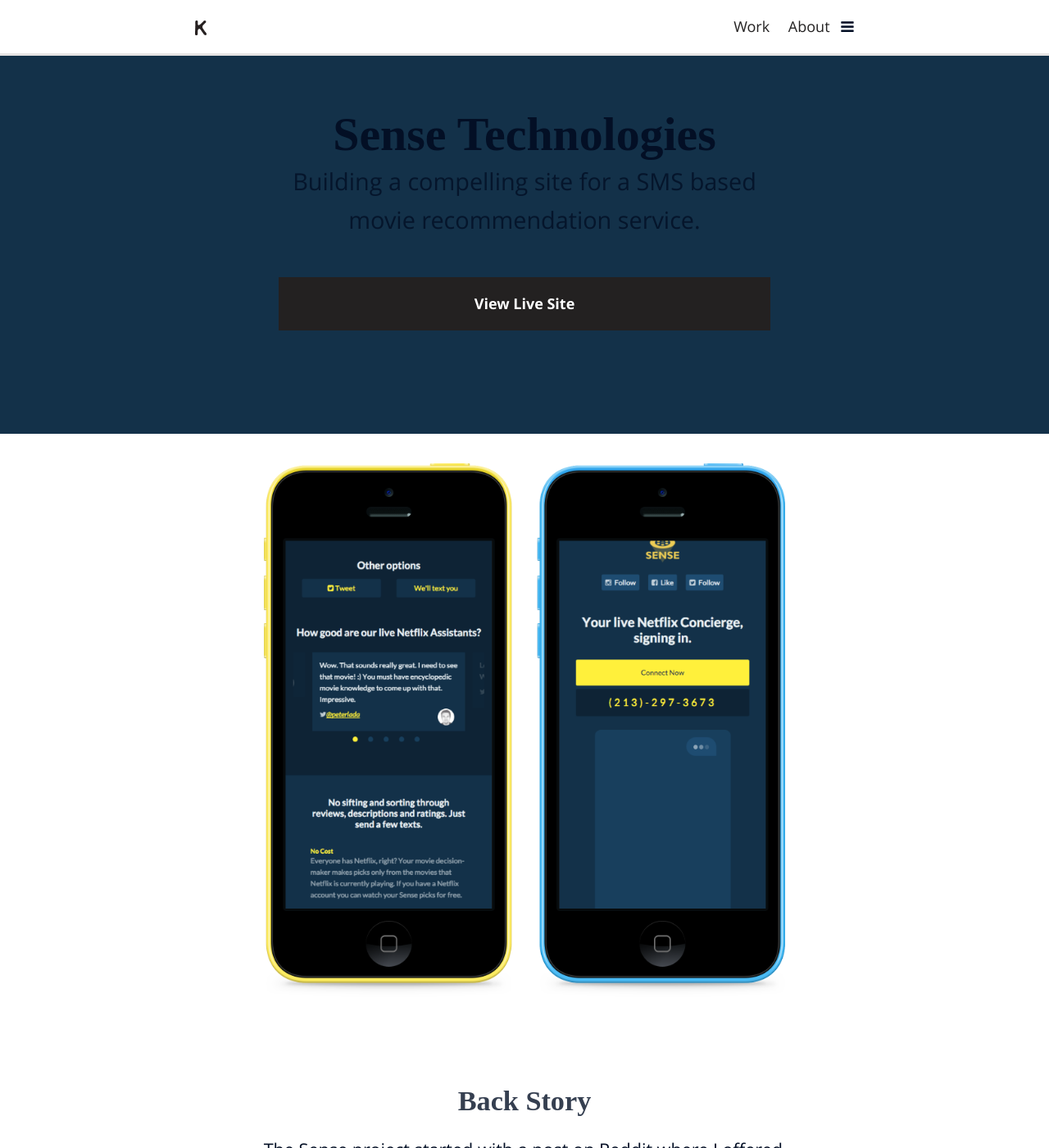
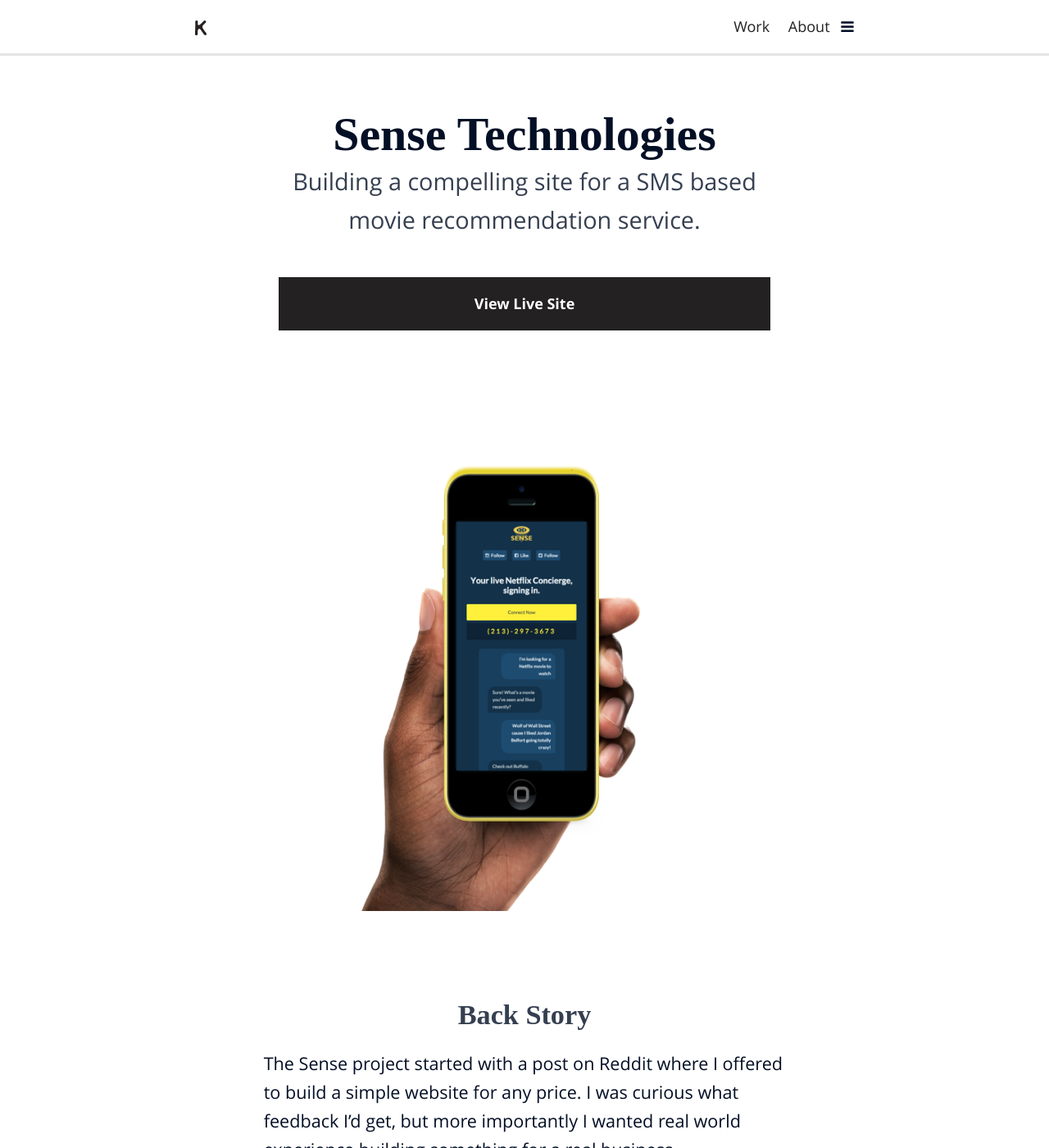
Before and after one commit to thomaskimura/Portfolio, a Jekyll site: the page built from work/sense.html, in a window 1280 px wide and 1400 px high. Shown: the whole window at 82% size. Built offline with Jekyll 4.4.1, drawn with Linux system fonts in a browser that asks for light colours; nearby versions of some CDN libraries; some web fonts are replaced.

Commit message:
Update content meta tags

```diff
--- a/about.html
+++ b/about.html
@@ -85,7 +85,7 @@
     <section class="margin-t4 padding-2 color-bg-cream">
       <p class="margin-none text-bigger text-center"><i>Want a breakdown of my professional experience?</i></p>
       <p class="margin-none opacity-1 text-center">
-        View my <a href="/resume">resume.</a>.
+        View my <a href="/resume">resume</a>.
       </p>
     </section>
   </div>
--- a/work/gifalytics.html
+++ b/work/gifalytics.html
@@ -1,8 +1,8 @@
 ---
 layout: default
-title: Sense Technologies Case Study | Kimura Digital
-description: Building a compelling site for a SMS based movie recommendation service.
-social-headline: Sense Technologies Case Study | Kimura Digital
+title: Gifalytics Case Study | Kimura Digital
+description: Creating an awesome & silly sideproject in a single weekend.
+social-headline: Gifs + Analytics = Gifalytics | Kimura Digital
 no-follow:
 permalink: /work/gifalytics/
 thumbnail:
--- a/work/paper.html
+++ b/work/paper.html
@@ -1,8 +1,8 @@
 ---
 layout: default
-title: Sense Technologies Case Study | Kimura Digital
-description: Building a compelling site for a SMS based movie recommendation service.
-social-headline: Sense Technologies Case Study | Kimura Digital
+title: Paper Tumblr Theme Case Study | Kimura Digital
+description: Building a Tumblr theme perfect for writers.
+social-headline: The Perfect Tumblr Theme For Writers
 no-follow:
 permalink: /work/paper/
 thumbnail:
--- a/work/sense.html
+++ b/work/sense.html
@@ -41,7 +41,7 @@
     <div class="large-8 medium-8 small-11 columns small-centered">
 
       <section>
-        <img src="/assets/img/sense-phones.png" />
+        <img src="/assets/img/sense/hands-sense.png" />
       </section>
 
     </div>
```
Also changed, not shown: assets/css/sense.min.css, assets/img/sense/hands-sense.png (added).
